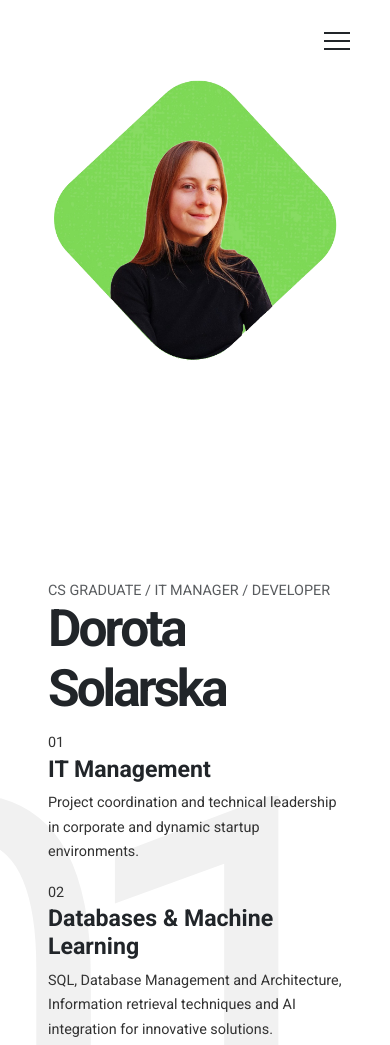
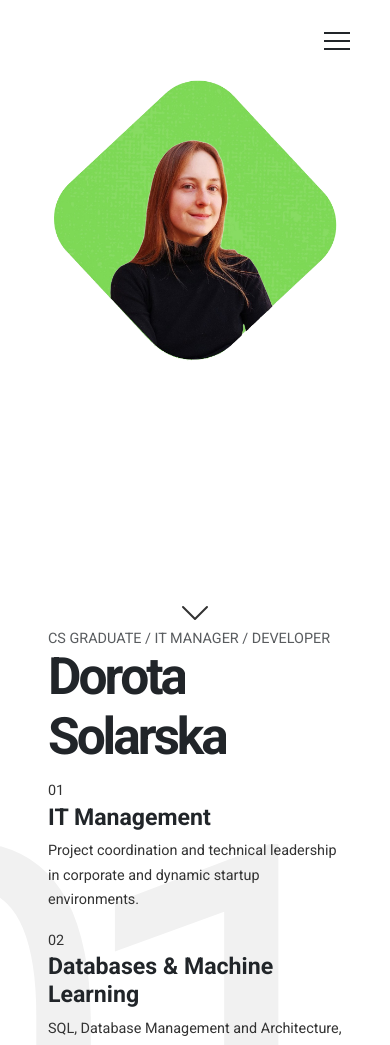
Before and after one commit to Morsdors/Personal-IT-Portfolio-website, a plain HTML site: page index.html in a window 390 px wide. Shown: the top 1045 px of the page. Drawn offline with nearby package versions, Linux system fonts and the light colour scheme.

Commit message:
Adjust site on mobile

```diff
--- a/index.html
+++ b/index.html
@@ -229,6 +229,14 @@
               <div class="col-lg-6">
                 <div class="banner-image text-center" data-aos="fade-right">
                   <img src="images/website pic (4).png" alt="banner" class="img-fluid" class="img-fluid">
+                  <div class="scroll-down d-lg-none">
+                    <svg xmlns="http://www.w3.org/2000/svg" width="32" height="32" fill="currentColor"
+                         class="bi bi-chevron-down" viewBox="0 0 16 16">
+                      <path fill-rule="evenodd"
+                            d="M1.646 4.646a.5.5 0 0 1 .708 0L8 10.293l5.646-5.647a.5.5 0 0 1
+                            .708.708l-6 6a.5.5 0 0 1-.708 0l-6-6a.5.5 0 0 1 0-.708z"/>
+                    </svg>
+                  </div>
                 </div>
               </div>
               <div class="col-lg-6">
--- a/js/script.js
+++ b/js/script.js
@@ -59,6 +59,17 @@
       },
     });
   }
+
+  document.addEventListener("scroll", () => {
+    const icon = document.querySelector(".scroll-down");
+    if (!icon) return;
+    if (window.scrollY > 50) {
+      icon.style.opacity = "0";
+      icon.style.transition = "opacity 0.5s";
+    } else {
+      icon.style.opacity = "1";
+    }
+  });
 
 
   // var swiper = new Swiper(".portfolio-Swiper", {
--- a/style.css
+++ b/style.css
@@ -445,6 +445,24 @@ header {
 
 /*banner site*/
 
+.banner-image img {
+  display: block;   /* removes inline spacing */
+  margin-bottom: 0; /* ensures no default margin */
+}
+
+.scroll-down {
+  margin-top: 1rem;
+  text-align: center;
+  animation: bounce 1.5s infinite;
+  cursor: pointer;
+}
+
+@keyframes bounce {
+  0%, 100% { transform: translateY(0); }
+  50% { transform: translateY(10px); }
+}
+
+
 /* .banner-content {
   margin-top: 0 !important;
   padding-top: 0 !important;
```
